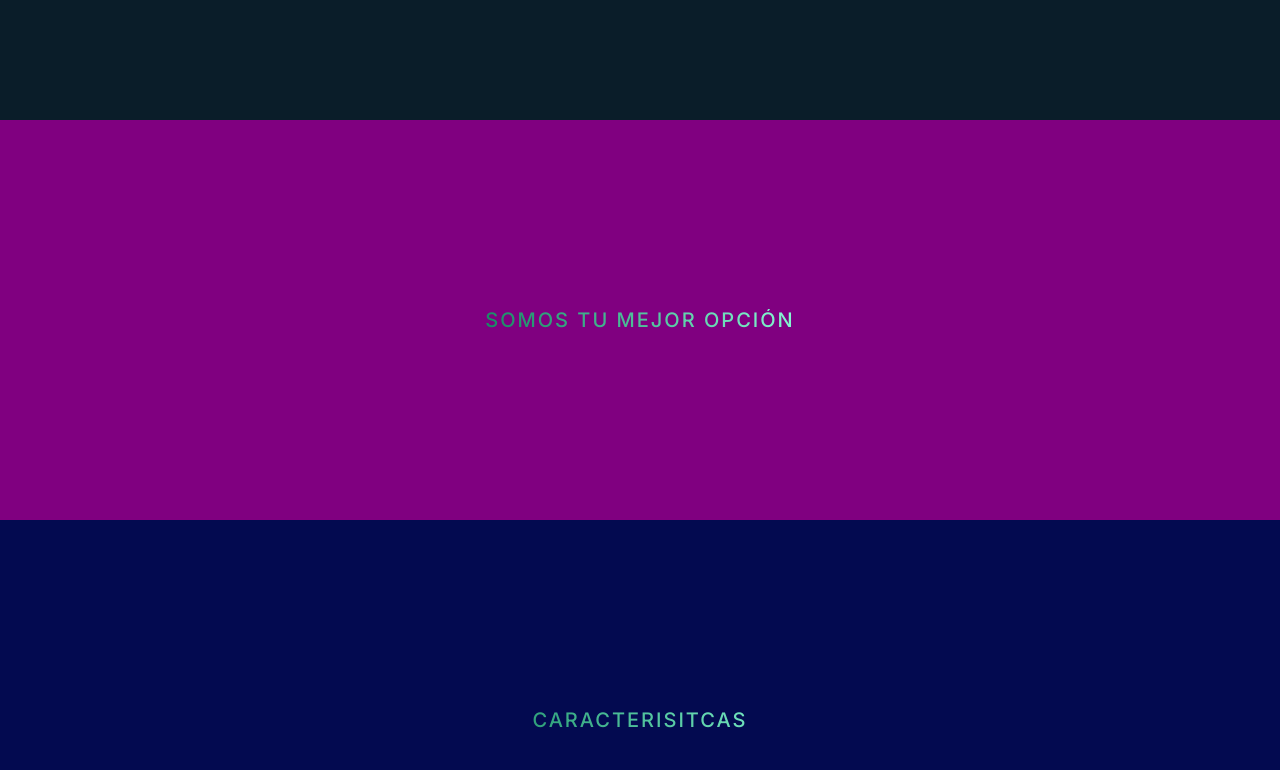
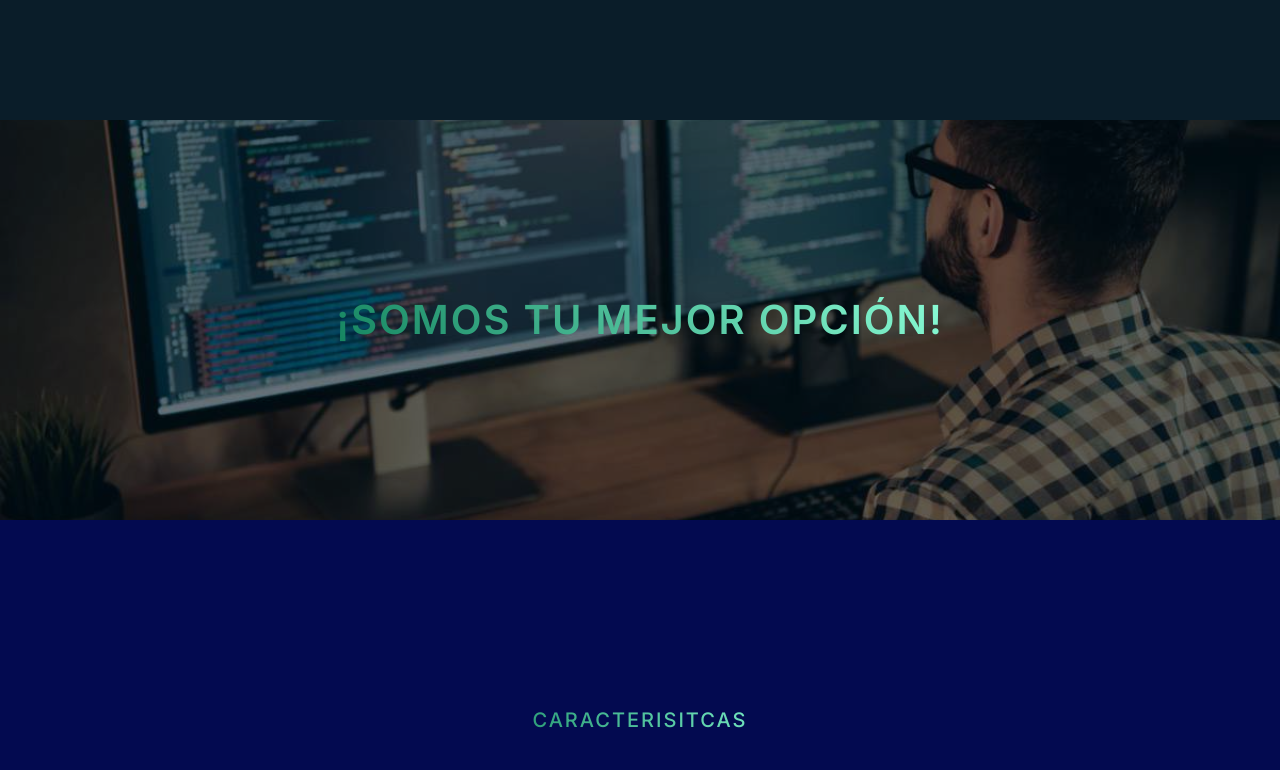
Before and after one commit to EduardoBerzunzaLeon/portfolio-app, a Next.js app: page / in a window 1280 px wide. Shown: the part 1480-2250 px from the top of the page. Built offline with nearby package versions, Linux system fonts and the light colour scheme.

Commit message:
Parallax section: start

```diff
--- a/app/_components/parallax/Parallax.tsx
+++ b/app/_components/parallax/Parallax.tsx
@@ -3,7 +3,7 @@ import './parallax.scss';
 export const Parallax = () => (
   <section className="parallax">
     <h2>
-      SOMOS TU MEJOR OPCIÓN
+      ¡SOMOS TU MEJOR OPCIÓN!
     </h2>
   </section>
 );
--- a/app/_components/parallax/parallax.scss
+++ b/app/_components/parallax/parallax.scss
@@ -1,8 +1,24 @@
 .parallax {
     height: 50vh;
-    // width: 100%;
+    width: 100%;
     display: flex;
     align-items: center;
     justify-content: center;
-    background-color: purple;
+    background:url(./background-parallax.jpg), rgba($color-primary-dark, .6);
+    position: relative;
+    background-blend-mode: multiply;
+    background-size: cover;
+    background-repeat: no-repeat;
+    background-position: center;
+    background-attachment: fixed;
+
+    h2{
+               /* borde de texto */
+            //    -webkit-text-fill-color: rgba(0,0,0,.1);
+            //    -webkit-text-stroke: 5px #000;
+               font-weight: 600;
+               font-size: 4rem;
+            //    background: rgba(0,0,0,.1);
+    }
+    // backdrop-filter: sepia(90%);
 }
--- a/styles/base/_typography.scss
+++ b/styles/base/_typography.scss
@@ -10,11 +10,16 @@ h1 {
 h2 {
     background-clip: text;
     background: -webkit-linear-gradient(45deg, $color-secondary-dark, $color-secondary-light);
-    color: $color-white;
     font-size: 2rem;
     font-weight: 500;
     letter-spacing: .2rem;
     text-transform: uppercase;
     -webkit-background-clip: text;
     -webkit-text-fill-color: transparent;
+    transition: all .5s;
+
+    &:hover {
+        transform: scale(1.1);
+        text-shadow:   2px 2px 8px #000;
+    }
 }
```
Also changed, not shown: app/_components/parallax/background-parallax.jpg (renamed from app/_components/parallax/background-parallaxjpg.jpg).
